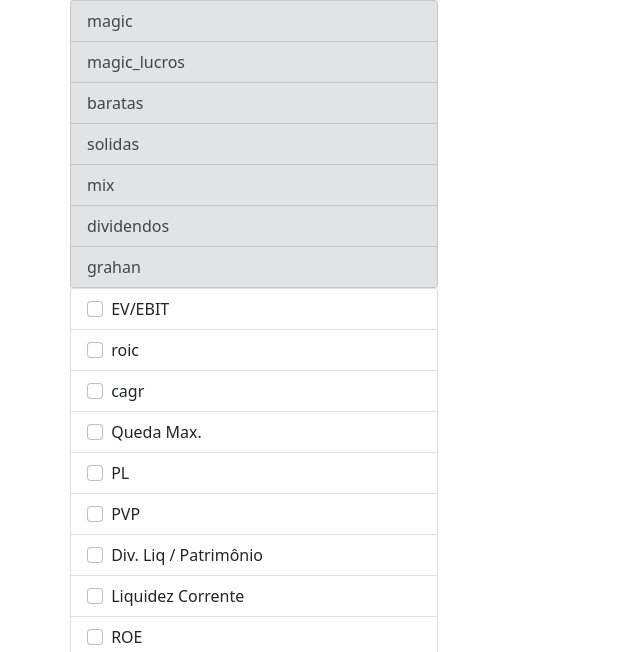
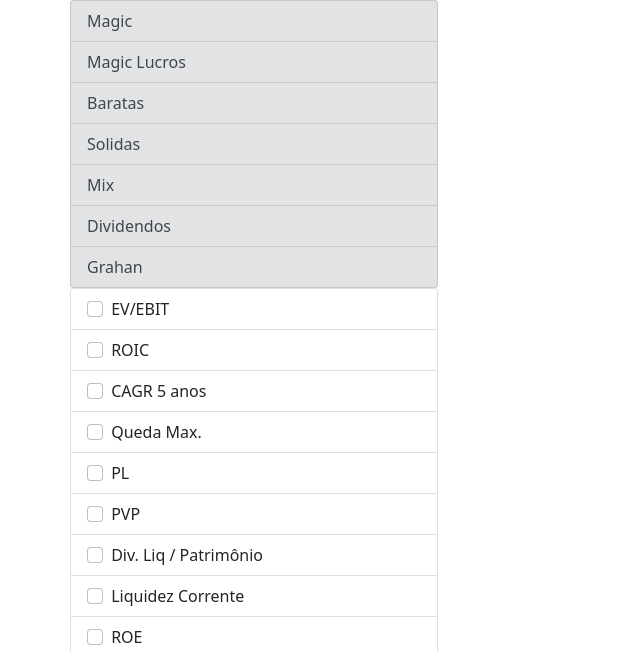
Before and after one commit to ViniciusSevero/Analise-Fundamentalista-Web, a Flask app: page / in a window 1280 px wide. Shown: the part 56-708 px from the top of the page, without its empty margins (0-640 px from the left). Run offline with Flask 2, Linux system fonts and the light colour scheme.

Commit message:
Ajustando textos

```diff
--- a/static/js/ranking.js
+++ b/static/js/ranking.js
@@ -19,13 +19,29 @@ const getRanking = (selectedIndicators) => {
     });
 }
 
+const indicatorName = {
+    'eV_Ebit': 'EV/EBIT',
+    'roic': 'ROIC',
+    'lucros_Cagr5': 'CAGR 5 Anos',
+    'queda_max': 'Queda Max.',
+    'p_L': 'P/L',
+    'p_VP': 'P/VP',
+    'dividaliquidaPatrimonioLiquido': 'Div Líqui. Patrim. Liq',
+    'liquidezCorrente': 'Liq. Corrente',
+    'roe': 'ROE',
+    'dy': 'Dividend Yield',
+    'maxValue': 'Valor Máx.',
+    'ticker': 'Ticker',
+}
+
 const popularTabela = (data) => {
     const popularCabecalho = (data) => {
         let thead = document.createElement('thead')
         let tr = document.createElement('tr')
         for(i in data.columns) {
             let th = document.createElement('th')
-            th.innerHTML = data.columns[i]
+            const value = data.columns[i]
+            th.innerHTML = value in indicatorName ? indicatorName[value] : value
             tr.appendChild(th)
         }
         thead.appendChild(tr)
--- a/templates/ranking.html
+++ b/templates/ranking.html
@@ -42,13 +42,13 @@
             <div class="col-4">
                 <div class="row">
                     <ul class="list-group">
-                        <li class="list-group-item list-group-item-secondary tecnique" data-indicators="ev_bit,roic">magic</li>
-                        <li class="list-group-item list-group-item-secondary tecnique" data-indicators="ev_bit,roic,cagr">magic_lucros</li>
-                        <li class="list-group-item list-group-item-secondary tecnique" data-indicators="queda_max,pl,pvp">baratas</li>
-                        <li class="list-group-item list-group-item-secondary tecnique" data-indicators="dvlp,liqcorrente,cagr">solidas</li>
-                        <li class="list-group-item list-group-item-secondary tecnique" data-indicators="pl,pvp,liqcorrente,roe,cagr">mix</li>
-                        <li class="list-group-item list-group-item-secondary tecnique" data-indicators="cagr,dy">dividendos</li>
-                        <li class="list-group-item list-group-item-secondary tecnique" data-indicators="pl,pvp,dy">grahan</li>
+                        <li class="list-group-item list-group-item-secondary tecnique" data-indicators="ev_bit,roic">Magic</li>
+                        <li class="list-group-item list-group-item-secondary tecnique" data-indicators="ev_bit,roic,cagr">Magic Lucros</li>
+                        <li class="list-group-item list-group-item-secondary tecnique" data-indicators="queda_max,pl,pvp">Baratas</li>
+                        <li class="list-group-item list-group-item-secondary tecnique" data-indicators="dvlp,liqcorrente,cagr">Solidas</li>
+                        <li class="list-group-item list-group-item-secondary tecnique" data-indicators="pl,pvp,liqcorrente,roe,cagr">Mix</li>
+                        <li class="list-group-item list-group-item-secondary tecnique" data-indicators="cagr,dy">Dividendos</li>
+                        <li class="list-group-item list-group-item-secondary tecnique" data-indicators="pl,pvp,dy">Grahan</li>
                     </ul>
                 </div>
                 <div class="row">
@@ -60,12 +60,12 @@
 
                         <li class="list-group-item">
                             <input class="form-check-input me-1 indicator" type="checkbox" value="roic">
-                            roic
+                            ROIC
                         </li>
 
                         <li class="list-group-item">
                             <input class="form-check-input me-1 indicator" type="checkbox" value="cagr">
-                            cagr
+                            CAGR 5 anos
                         </li>
 
                         <li class="list-group-item">
@@ -98,7 +98,7 @@
                             ROE
                         </li>
                         <li class="list-group-item">
-                            <input class="form-check-input indicator" type="checkbox" value="dy">
+                            <input class="form-check-input me-1 indicator" type="checkbox" value="dy">
                             Dividend Yield
                         </li>
                     </div>
```
